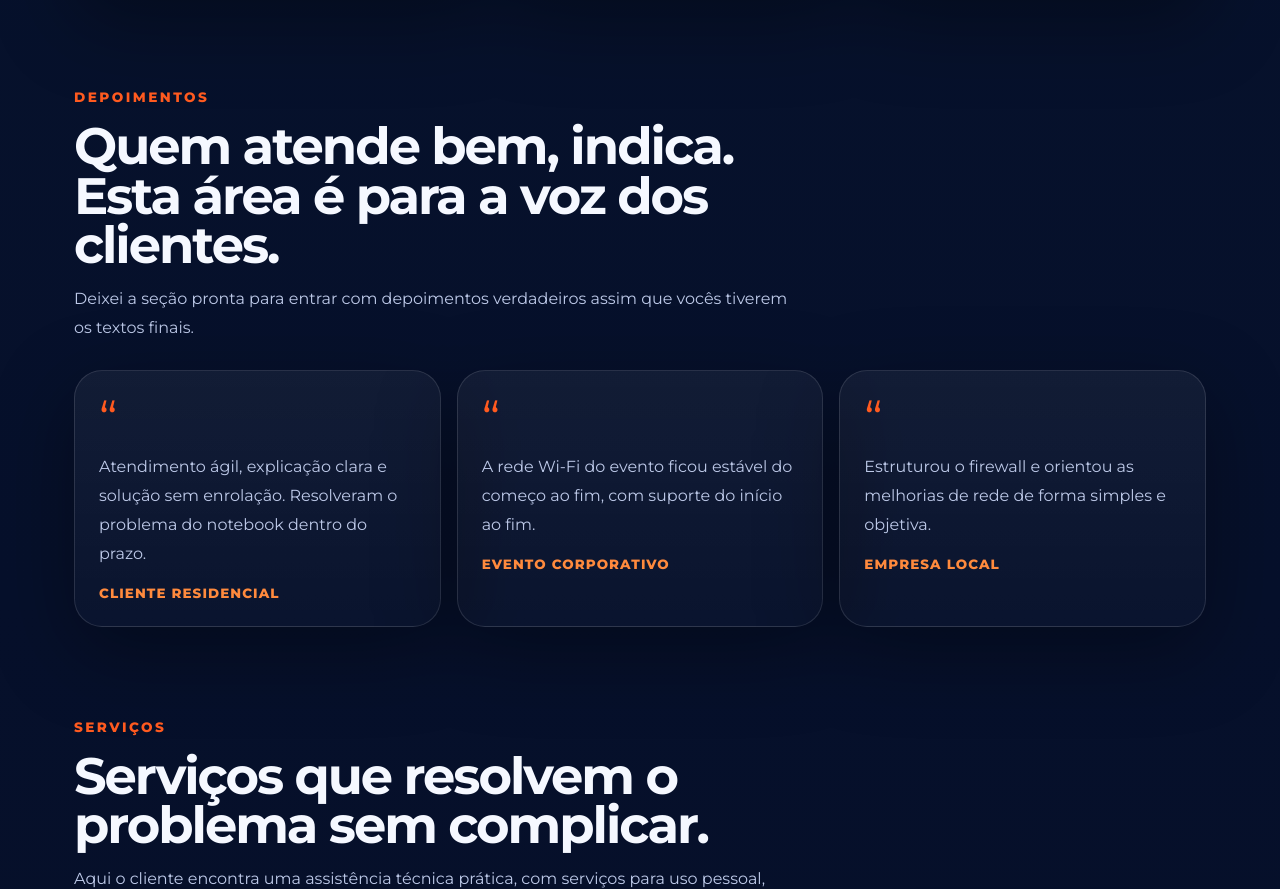
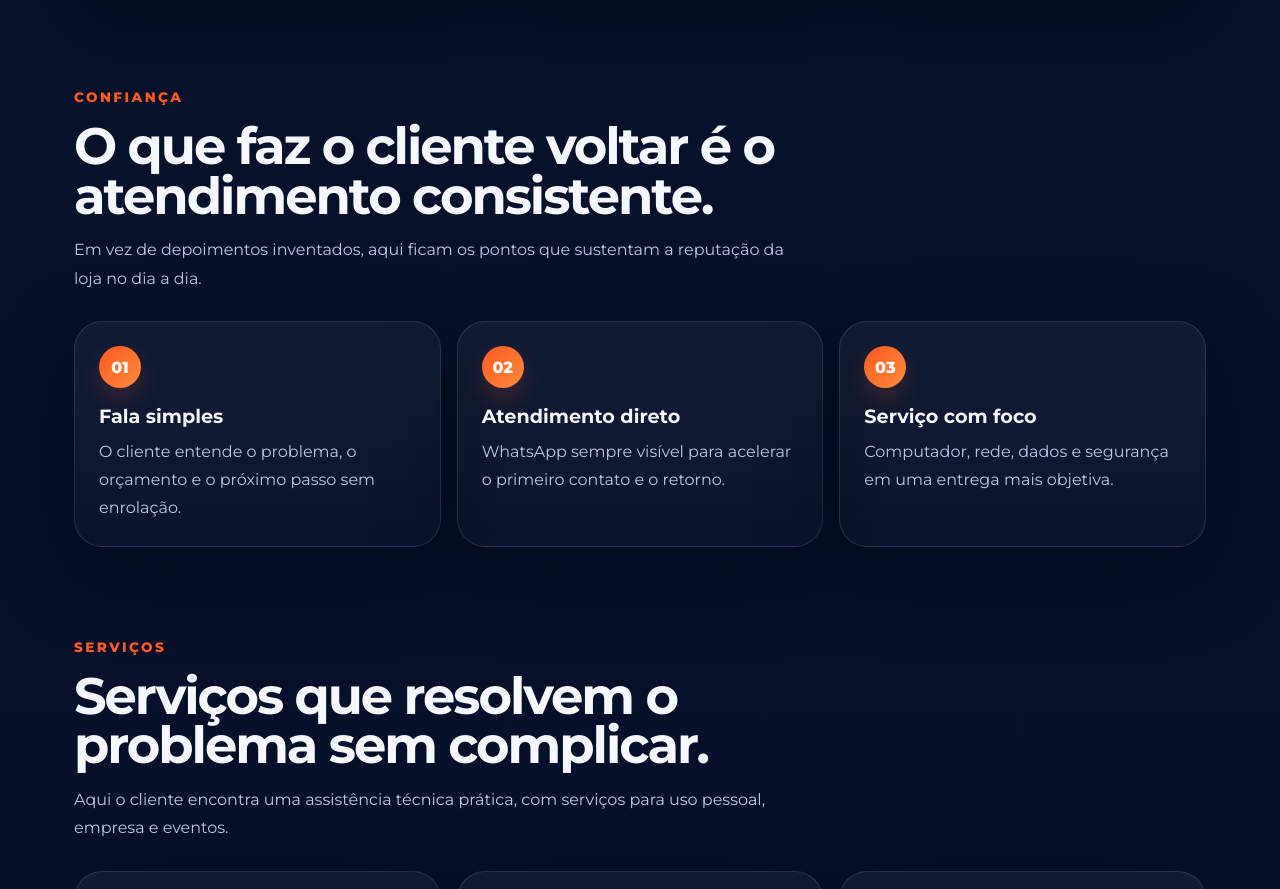
Before and after one commit to henmohr/speedsm, a plain HTML site: page index.html in a window 1280 px wide. Shown: the part 1518-2407 px from the top of the page. Drawn offline with Linux system fonts and the light colour scheme.

Commit message:
Replace placeholder testimonials with trust section

```diff
--- a/index.html
+++ b/index.html
@@ -218,42 +218,33 @@
         </article>
       </section>
 
-      <section id="depoimentos" class="section">
+      <section id="confianca" class="section">
         <div class="section-head">
-          <p class="eyebrow">Depoimentos</p>
-          <h2>Quem atende bem, indica. Esta área é para a voz dos clientes.</h2>
+          <p class="eyebrow">Confiança</p>
+          <h2>O que faz o cliente voltar é o atendimento consistente.</h2>
           <p>
-            Deixei a seção pronta para entrar com depoimentos verdadeiros assim que vocês
-            tiverem os textos finais.
+            Em vez de depoimentos inventados, aqui ficam os pontos que sustentam a
+            reputação da loja no dia a dia.
           </p>
         </div>
 
-        <div class="testimonials">
-          <article class="testimonial">
-            <p class="quote-mark">“</p>
-            <p>
-              Atendimento ágil, explicação clara e solução sem enrolação. Resolveram o
-              problema do notebook dentro do prazo.
-            </p>
-            <span>Cliente residencial</span>
+        <div class="trust-cards">
+          <article class="trust-card">
+            <span class="card-icon">01</span>
+            <h3>Fala simples</h3>
+            <p>O cliente entende o problema, o orçamento e o próximo passo sem enrolação.</p>
           </article>
 
-          <article class="testimonial">
-            <p class="quote-mark">“</p>
-            <p>
-              A rede Wi-Fi do evento ficou estável do começo ao fim, com suporte do início
-              ao fim.
-            </p>
-            <span>Evento corporativo</span>
+          <article class="trust-card">
+            <span class="card-icon">02</span>
+            <h3>Atendimento direto</h3>
+            <p>WhatsApp sempre visível para acelerar o primeiro contato e o retorno.</p>
           </article>
 
-          <article class="testimonial">
-            <p class="quote-mark">“</p>
-            <p>
-              Estruturou o firewall e orientou as melhorias de rede de forma simples e
-              objetiva.
-            </p>
-            <span>Empresa local</span>
+          <article class="trust-card">
+            <span class="card-icon">03</span>
+            <h3>Serviço com foco</h3>
+            <p>Computador, rede, dados e segurança em uma entrega mais objetiva.</p>
           </article>
         </div>
       </section>
--- a/styles.css
+++ b/styles.css
@@ -408,44 +408,6 @@ main {
   gap: 16px;
 }
 
-.testimonials {
-  display: grid;
-  grid-template-columns: repeat(3, minmax(0, 1fr));
-  gap: 16px;
-}
-
-.testimonial {
-  border: 1px solid var(--line);
-  border-radius: 28px;
-  padding: 24px;
-  background: linear-gradient(180deg, rgba(255, 255, 255, 0.05), rgba(255, 255, 255, 0.02));
-  backdrop-filter: blur(14px);
-  box-shadow: var(--shadow);
-}
-
-.quote-mark {
-  margin: 0 0 10px;
-  font-size: 3rem;
-  line-height: 1;
-  color: var(--accent);
-}
-
-.testimonial p:last-of-type {
-  margin: 0;
-  color: var(--muted);
-  line-height: 1.8;
-}
-
-.testimonial span {
-  display: inline-block;
-  margin-top: 16px;
-  color: var(--accent-2);
-  font-size: 0.84rem;
-  font-weight: 800;
-  letter-spacing: 0.08em;
-  text-transform: uppercase;
-}
-
 .card {
   min-height: 220px;
   border-radius: 28px;
@@ -473,6 +435,32 @@ main {
   color: #ffffff;
   background: linear-gradient(135deg, var(--accent) 0%, var(--accent-2) 100%);
   box-shadow: 0 12px 24px rgba(255, 90, 31, 0.18);
+}
+
+.trust-cards {
+  display: grid;
+  grid-template-columns: repeat(3, minmax(0, 1fr));
+  gap: 16px;
+}
+
+.trust-card {
+  border: 1px solid var(--line);
+  border-radius: 28px;
+  padding: 24px;
+  background: linear-gradient(180deg, rgba(255, 255, 255, 0.05), rgba(255, 255, 255, 0.02));
+  backdrop-filter: blur(14px);
+  box-shadow: var(--shadow);
+}
+
+.trust-card h3 {
+  margin: 16px 0 10px;
+  font-size: 1.2rem;
+}
+
+.trust-card p {
+  margin: 0;
+  color: var(--muted);
+  line-height: 1.75;
 }
 
 .card-accent {
@@ -699,7 +687,7 @@ main {
   .split,
   .cards,
   .showcase,
-  .testimonials,
+  .trust-cards,
   .stats,
   .contact-layout,
   .contact-grid,
```
